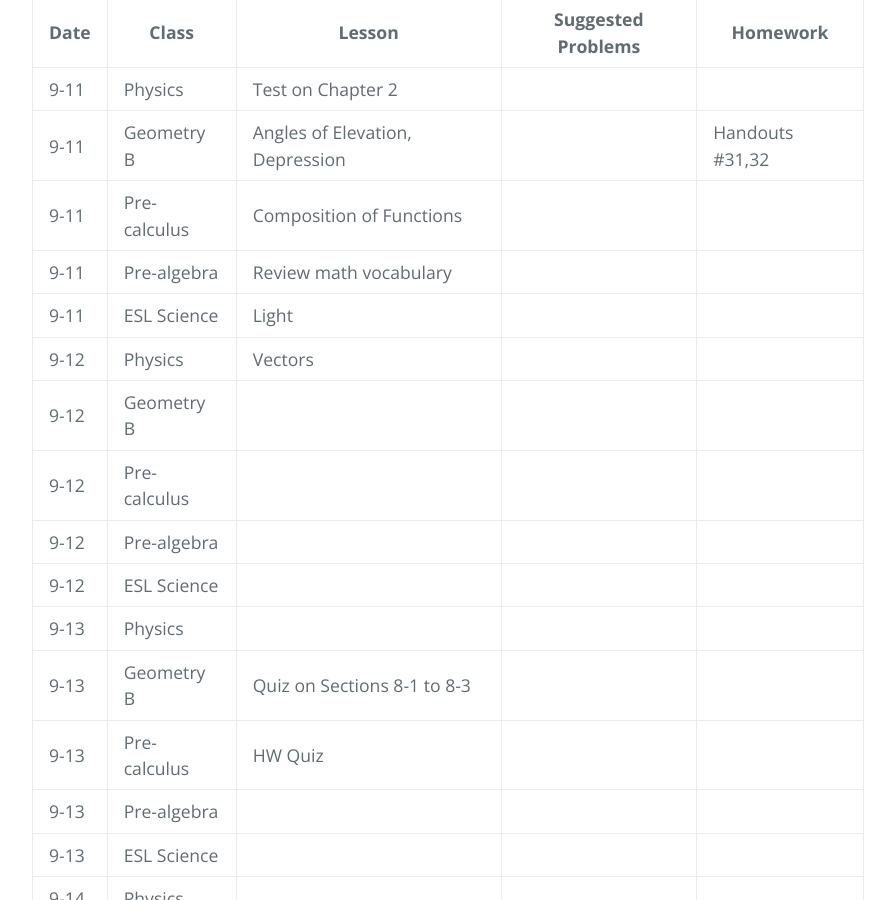
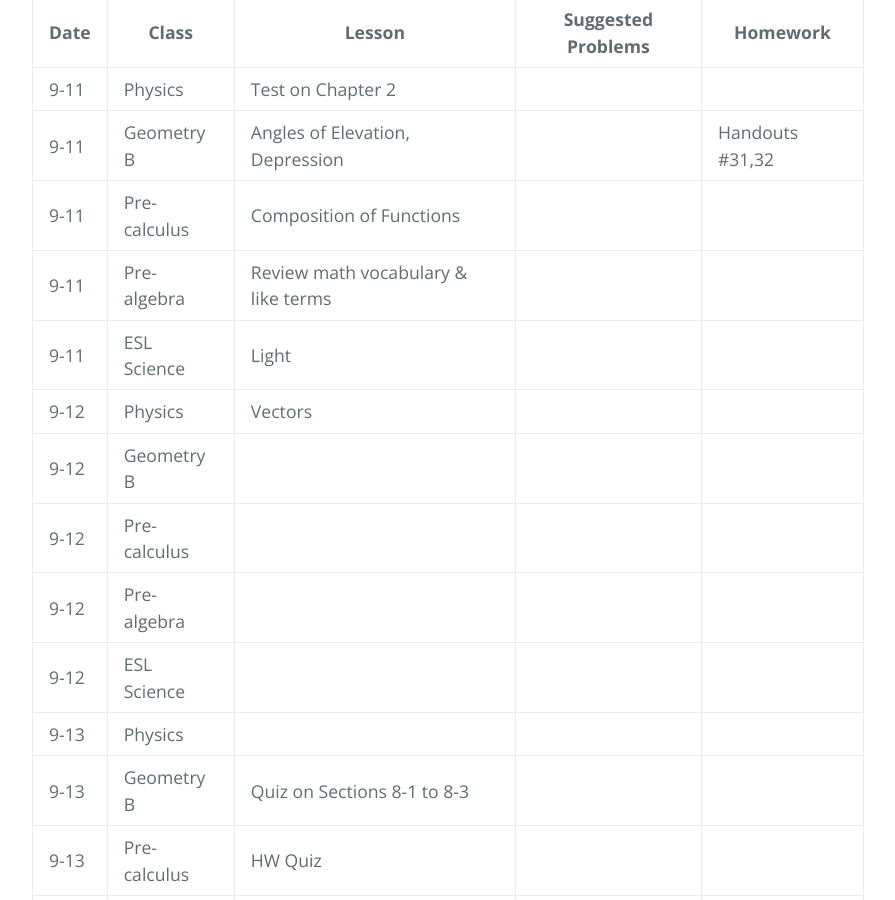
Before and after one commit to gpayoo/gpayoo, a Jekyll site: the page built from index.md, in a window 1280 px wide and 900 px high, scrolled down 571 px. Shown: the whole window, without its empty margins (192-1087 px from the left). Built offline with Jekyll 4.4.1, drawn with Linux system fonts in a browser that asks for light colours; our own code applies the rules of GitHub Pages for plain Markdown files.

Commit message:
Update index.md

```diff
--- a/index.md
+++ b/index.md
@@ -12,7 +12,7 @@ layout: default
 | 9-11 | Physics |  Test on Chapter 2| |
 | 9-11 | Geometry B | Angles of Elevation, Depression | |  Handouts #31,32|
 | 9-11 | Pre-calculus | Composition of Functions | |
-| 9-11 | Pre-algebra | Review math vocabulary| |
+| 9-11 | Pre-algebra | Review math vocabulary & like terms| |
 | 9-11 | ESL Science | Light |  |
 | 9-12 | Physics | Vectors  | |
 | 9-12 | Geometry B |  | | |
```
